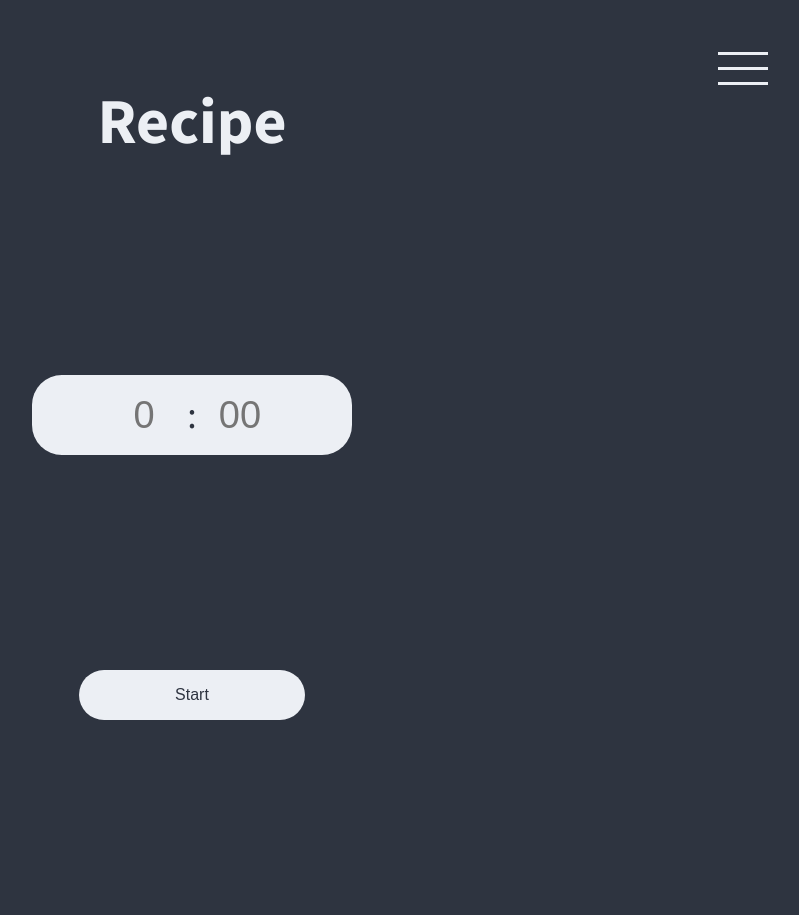
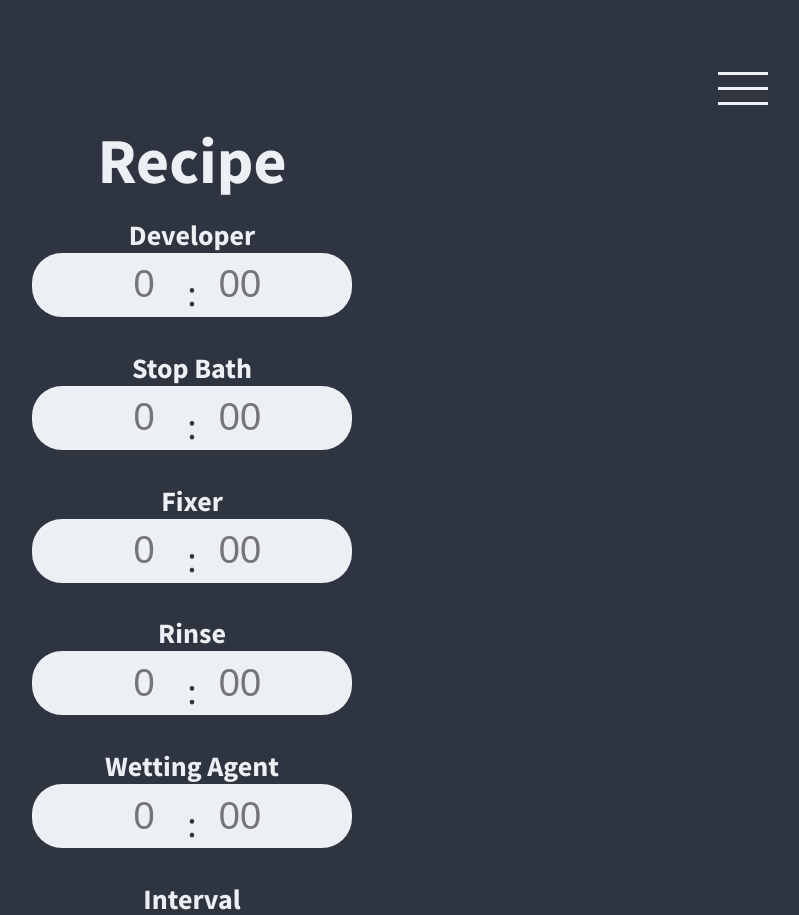
Before and after one commit to stevedylandev/devtimer, a React (Create React App) app: page /recipe in a window 1280 px wide. Shown: the top 915 px of the page, without its empty margins (448-1247 px from the left). Before the commit the page ends 800 px from the top, so only its background shows below. Built offline with nearby package versions, Linux system fonts and the light colour scheme.

Commit message:
added more inputs to recipe component

```diff
--- a/src/components/Recipe.jsx
+++ b/src/components/Recipe.jsx
@@ -33,11 +33,54 @@ const Recipe = ({ inputSeconds, setInputSeconds }) => {
     <RecipeContainer>
       <RecipeForm onSubmit={updateTimerValue}>
         <h1>Recipe</h1>
-        <RecipeInput>
-          <input id="mins" type="number" value={minValue} onChange={minInputHandler} min="0" max="59" placeholder="0" required />
-          <p>:</p>
-          <input id="secs" type="number" value={secsValue} onChange={secsInputHandler} min="0" max="59" placeholder="00" required />
-        </RecipeInput>
+        <RecipeInputContainer>
+          <h4>Developer</h4>
+          <RecipeInput>
+            <input id="mins" type="number" value={minValue} onChange={minInputHandler} min="0" max="59" placeholder="0" required />
+            <p>:</p>
+            <input id="secs" type="number" value={secsValue} onChange={secsInputHandler} min="0" max="59" placeholder="00" required />
+          </RecipeInput>
+        </RecipeInputContainer>
+        <RecipeInputContainer>
+          <h4>Stop Bath</h4>
+          <RecipeInput>
+            <input id="mins" type="number" value={minValue} onChange={minInputHandler} min="0" max="59" placeholder="0" required />
+            <p>:</p>
+            <input id="secs" type="number" value={secsValue} onChange={secsInputHandler} min="0" max="59" placeholder="00" required />
+          </RecipeInput>
+        </RecipeInputContainer>
+        <RecipeInputContainer>
+          <h4>Fixer</h4>
+          <RecipeInput>
+            <input id="mins" type="number" value={minValue} onChange={minInputHandler} min="0" max="59" placeholder="0" required />
+            <p>:</p>
+            <input id="secs" type="number" value={secsValue} onChange={secsInputHandler} min="0" max="59" placeholder="00" required />
+          </RecipeInput>
+        </RecipeInputContainer>
+        <RecipeInputContainer>
+          <h4>Rinse</h4>
+          <RecipeInput>
+            <input id="mins" type="number" value={minValue} onChange={minInputHandler} min="0" max="59" placeholder="0" required />
+            <p>:</p>
+            <input id="secs" type="number" value={secsValue} onChange={secsInputHandler} min="0" max="59" placeholder="00" required />
+          </RecipeInput>
+        </RecipeInputContainer>
+        <RecipeInputContainer>
+          <h4>Wetting Agent</h4>
+          <RecipeInput>
+            <input id="mins" type="number" value={minValue} onChange={minInputHandler} min="0" max="59" placeholder="0" required />
+            <p>:</p>
+            <input id="secs" type="number" value={secsValue} onChange={secsInputHandler} min="0" max="59" placeholder="00" required />
+          </RecipeInput>
+        </RecipeInputContainer>
+        <RecipeInputContainer>
+          <h4>Interval</h4>
+          <RecipeInput>
+            <input id="mins" type="number" value={minValue} onChange={minInputHandler} min="0" max="59" placeholder="0" required />
+            <p>:</p>
+            <input id="secs" type="number" value={secsValue} onChange={secsInputHandler} min="0" max="59" placeholder="00" required />
+          </RecipeInput>
+        </RecipeInputContainer>
         <StartButton type="submit" >
           Start
         </StartButton>
@@ -48,7 +91,7 @@ const Recipe = ({ inputSeconds, setInputSeconds }) => {
 
 
 const RecipeContainer = styled(motion.div)`
-  height: 100vh;
+  height: 150vh;
   width: 100%;
   display: flex;
   justify-content: center;
@@ -56,7 +99,7 @@ const RecipeContainer = styled(motion.div)`
 `;
 
 const RecipeForm = styled(motion.form)`
-  height: 80vh;
+  height: 120vh;
   width: 20rem;
   display: flex;
   flex-direction: column;
@@ -71,7 +114,7 @@ const RecipeInput = styled(motion.div)`
   flex-direction: row;
   justify-content: center;
   padding: 1rem 1rem;
-  height: 5rem;
+  height: 4rem;
   border-radius: 30px;
   background: #ECEFF4;
   color: #2E3440;
@@ -99,6 +142,11 @@ const RecipeInput = styled(motion.div)`
   }
 `;
 
+const RecipeInputContainer = styled(motion.div)`
+  margin: 1rem 0rem;
+  text-align: center;
+`;
+
 const StartButton = styled(motion.button)`
   border-radius: 30px;
   padding: 1rem 6rem;
@@ -108,6 +156,7 @@ const StartButton = styled(motion.button)`
   cursor: pointer;
   font-size: 16px;
   align-self: center;
+  margin: 1rem 0rem;
 `;
 
 export default Recipe;
```
